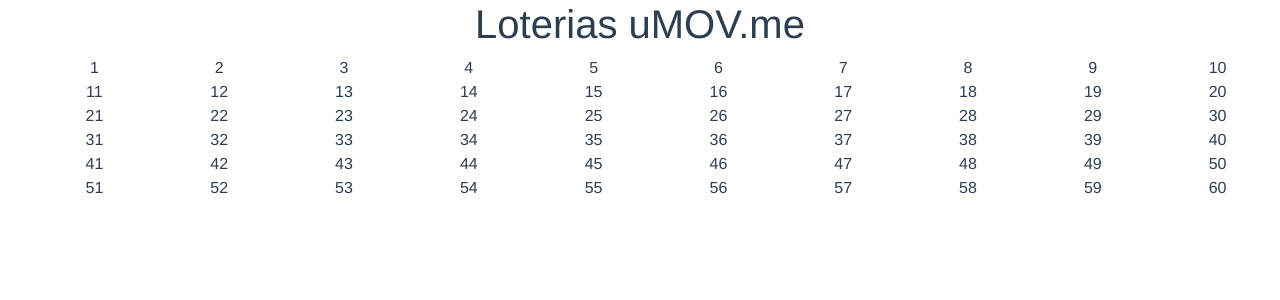
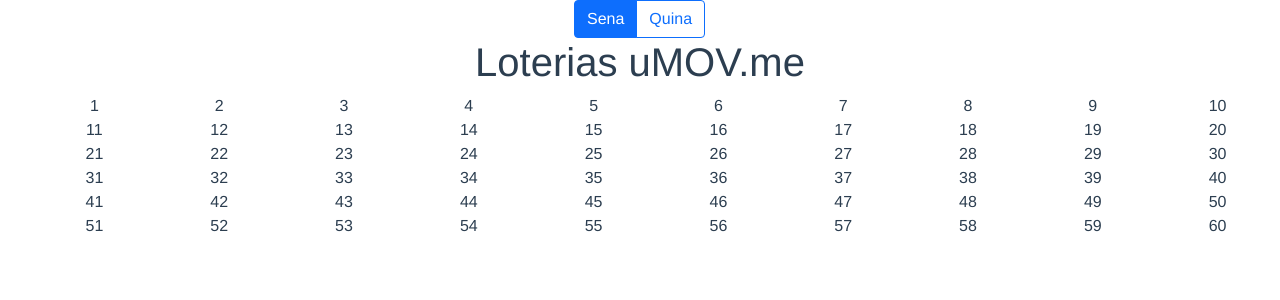
Before and after one commit to JulianeMartins/Loterias-uMOV.me, a Vue app: page / in a window 1280 px wide. Shown: the top 300 px of the page. Built offline with nearby package versions, Linux system fonts and the light colour scheme; the HTML template or start-up script is replaced by a standard one.

Commit message:
adding initial store config to card game

```diff
--- a/src/consts.js
+++ b/src/consts.js
@@ -1,4 +1,5 @@
 export const SENA = {
+  name: "SENA",
   min_of_dozens: 6,
   max_of_dozens: 15,
   amount_of_dozens: 60,
@@ -17,6 +18,7 @@
 };
 
 export const QUINA = {
+  name: "QUINA",
   min_of_dozens: 5,
   max_of_dozens: 15,
   amount_of_dozens: 81,
--- a/src/store/index.js
+++ b/src/store/index.js
@@ -1,8 +1,22 @@
 import { createStore } from "vuex";
+import { SENA, QUINA } from "../consts";
 
 export default createStore({
-  state: {},
-  mutations: {},
-  actions: {},
+  state: {
+    defaultConfig: SENA,
+  },
+  mutations: {
+    CHANGE_DEFAULT_CONFIG(state, config) {
+      state.defaultConfig = { ...config };
+    },
+  },
+  actions: {
+    changeCardToQuina({ commit }) {
+      commit("CHANGE_DEFAULT_CONFIG", QUINA);
+    },
+    changeCardToSena({ commit }) {
+      commit("CHANGE_DEFAULT_CONFIG", SENA);
+    },
+  },
   modules: {},
 });
--- a/src/views/Home.vue
+++ b/src/views/Home.vue
@@ -1,6 +1,36 @@
 <template>
   <div class="hello">
-    <game-card :amount="60"></game-card>
+    <div
+      class="btn-group"
+      role="group"
+      aria-label="Basic radio toggle button group"
+    >
+      <input
+        v-model="cardType"
+        @change="onChangeGameCard($event)"
+        type="radio"
+        class="btn-check"
+        name="cardType"
+        id="btnradio1"
+        autocomplete="off"
+        checked
+        value="SENA"
+      />
+      <label class="btn btn-outline-primary" for="btnradio1">Sena</label>
+
+      <input
+        @change="onChangeGameCard($event)"
+        v-model="cardType"
+        type="radio"
+        class="btn-check"
+        name="cardType"
+        id="btnradio2"
+        autocomplete="off"
+        value="QUINA"
+      />
+      <label class="btn btn-outline-primary" for="btnradio2">Quina</label>
+    </div>
+    <game-card :amount="amountOfDozens"></game-card>
   </div>
 </template>
 
@@ -11,9 +41,39 @@
   components: {
     GameCard,
   },
+  computed: {
+    amountOfDozens() {
+      return this.$store.state.defaultConfig.amount_of_dozens;
+    },
+  },
+  data() {
+    return {
+      cardType: this.$store.state.defaultConfig.name,
+    };
+  },
   props: {
     msg: String,
   },
+  methods: {
+    onChangeGameCard({ target }) {
+      switch (target.value) {
+        case "SENA":
+          this.changeToSena();
+          break;
+
+        default:
+          this.changeToQuina();
+          break;
+      }
+    },
+    changeToQuina() {
+      this.$store.dispatch("changeCardToQuina");
+    },
+    changeToSena() {
+      this.$store.dispatch("changeCardToSena");
+    },
+  },
+  created() {},
 };
 </script>
 
```
